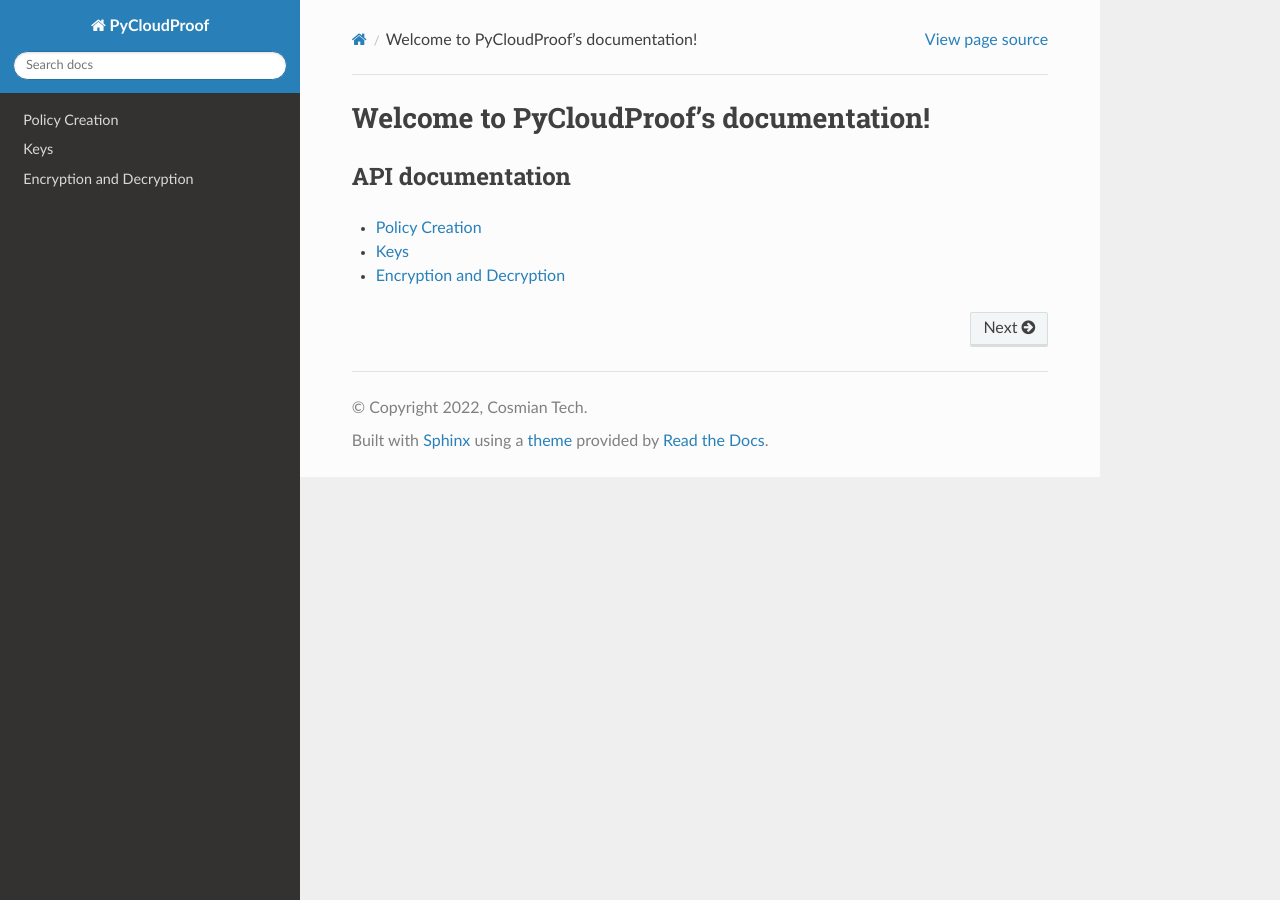
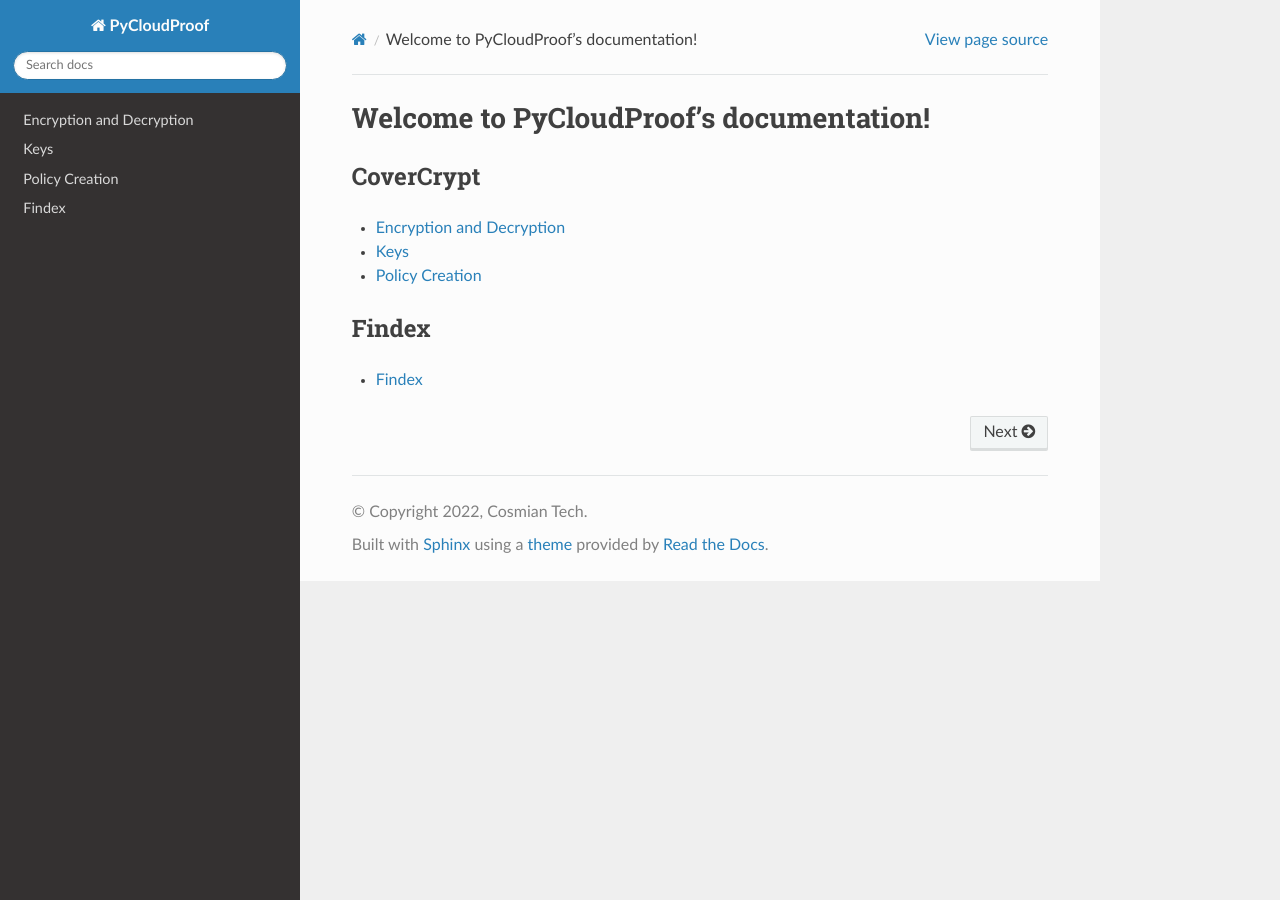
Before and after one commit to Cosmian/cloudproof_python, a Sphinx documentation site: the page built from docs/index.rst, in a window 1280 px wide. Built offline with Sphinx 7.4.7 and the Read the Docs theme 2.0.0, drawn with Linux system fonts in a browser that asks for light colours.

Commit message:
feat: add findex to dependencies and docs

```diff
--- a/docs/conf.py
+++ b/docs/conf.py
@@ -28,4 +28,3 @@ exclude_patterns = ["_build", "Thumbs.db", ".DS_Store"]
 # https://www.sphinx-doc.org/en/master/usage/configuration.html#options-for-html-output
 
 html_theme = "sphinx_rtd_theme"
-html_static_path = ["_static"]
--- a/docs/index.rst
+++ b/docs/index.rst
@@ -1,12 +1,17 @@
 Welcome to PyCloudProof's documentation!
 ========================================
 
-API documentation
+CoverCrypt
 -----------------
 
 .. toctree::
    :maxdepth: 2
 
-   policy
-   key
    covercrypt
+
+Findex
+-----------------
+.. toctree::
+   :maxdepth: 2
+
+   findex
--- a/requirements.txt
+++ b/requirements.txt
@@ -1 +1,2 @@
-/tmp/cover_crypt-7.0.1-cp37-abi3-manylinux_2_17_x86_64.manylinux2014_x86_64.whl
+/tmp/cover_crypt-8.0.0-cp37-abi3-manylinux_2_17_x86_64.manylinux2014_x86_64.whl
+/tmp/findex-0.10.1-cp37-abi3-manylinux_2_17_x86_64.manylinux2014_x86_64.whl
```
Also changed, not shown: docs/covercrypt.rst (+44 -0 lines), docs/findex.rst (renamed from docs/policy.rst, +10 -4 lines), docs/key.rst (deleted, +0 -21 lines), src/pycloudproof/__init__.py (+14 -8 lines), 1 other file.
